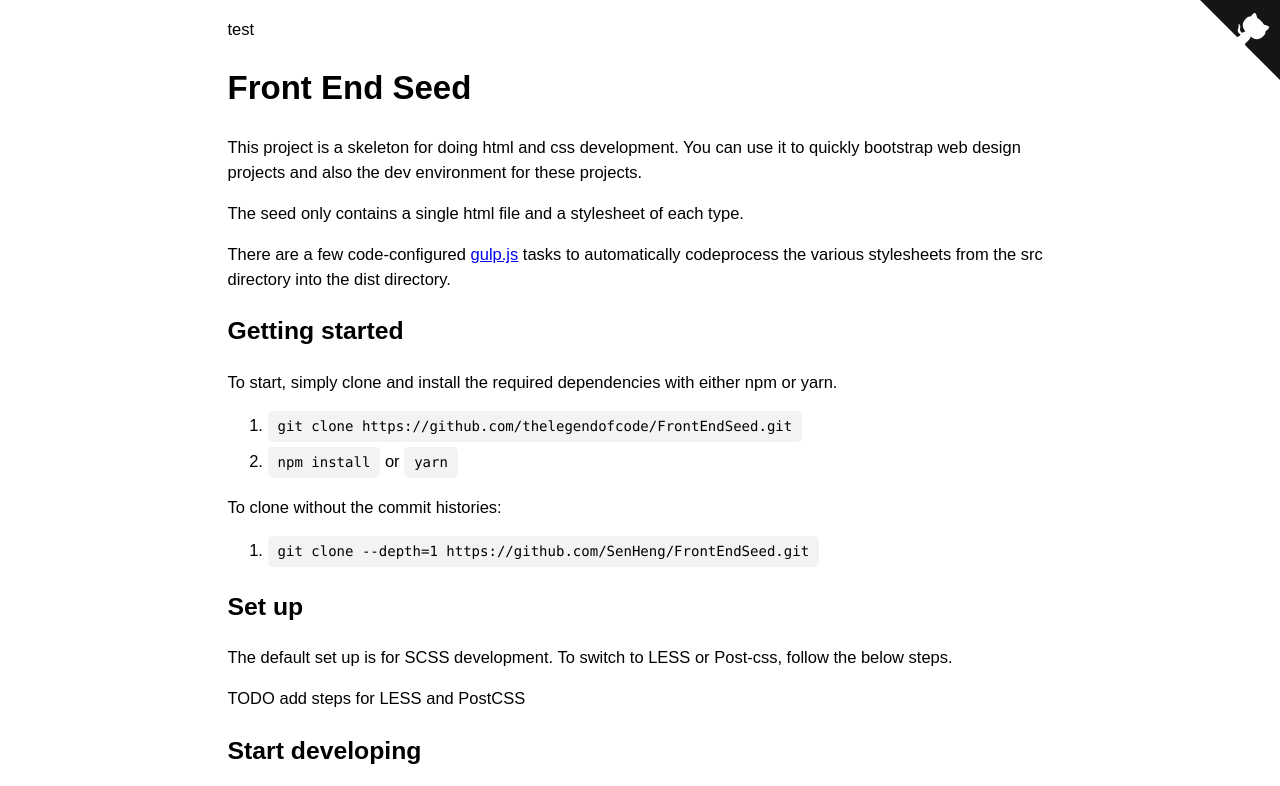
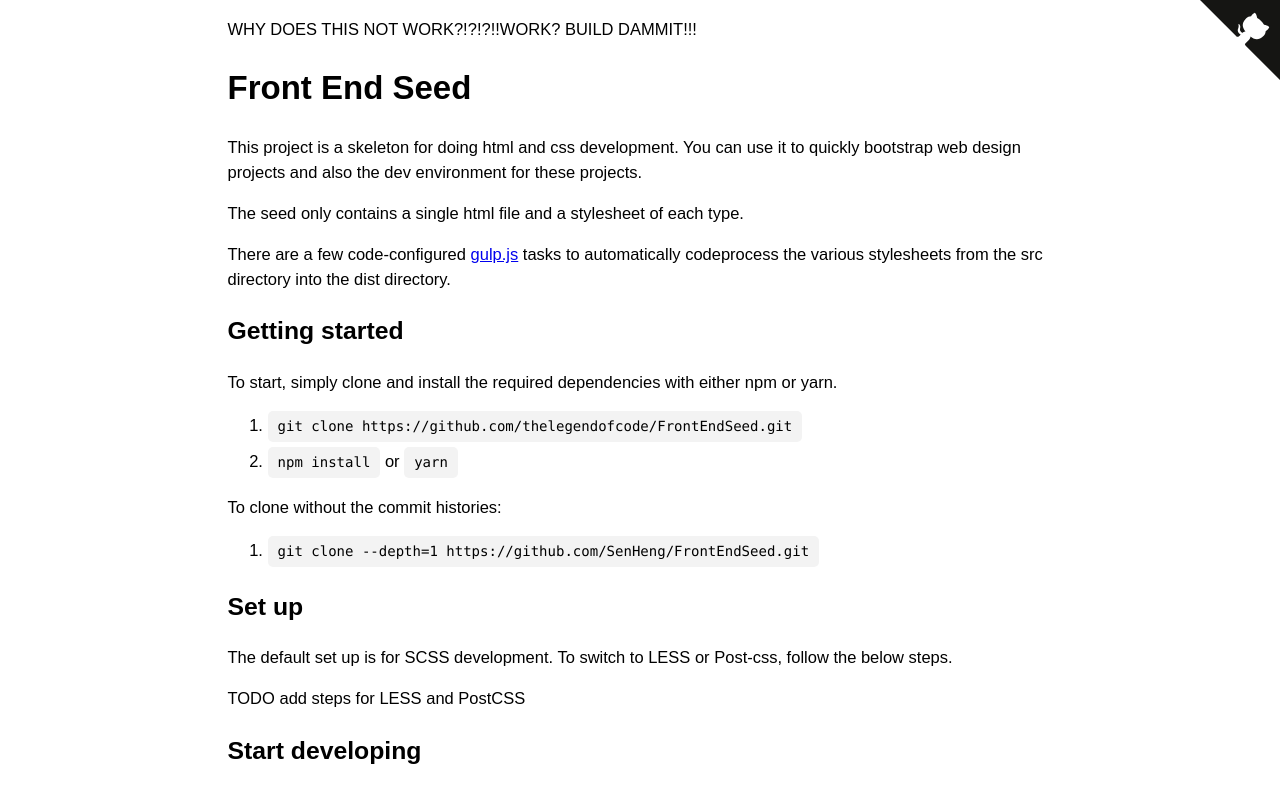
Before and after one commit to SenHeng/FrontEndSeed, a plain HTML site: page index.html in a window 1280 px wide. Shown: the top 786 px of the page. Drawn offline with Linux system fonts and the light colour scheme.

Commit message:
test: travis gh deploy

```diff
--- a/index.html
+++ b/index.html
@@ -8,7 +8,8 @@
   <link rel="stylesheet" href="./css/styles.css">
 </head>
 <body>
-  test
+  WHY DOES THIS NOT WORK?!?!?!!WORK?
+  BUILD DAMMIT!!!
 <h1>Front End Seed</h1>
 
 <p>This project is a skeleton for doing html and css development. You can use it to quickly bootstrap web design projects and also the dev environment for these projects.</p>
```
